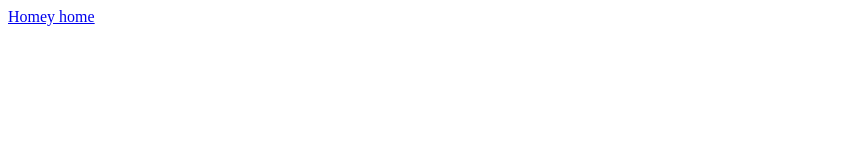
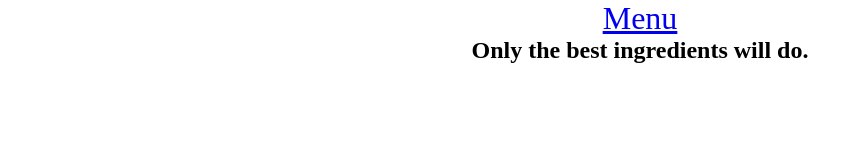
Before and after one commit to Rachelkiff/OkotoksPizza, a plain HTML site: page pages/menu.html in a window 1280 px wide. Shown: the whole page, without its empty margins (0-862 px from the left). Drawn offline with Linux system fonts and the light colour scheme.

Commit message:
Started grid based layout

```diff
--- a/pages/menu.html
+++ b/pages/menu.html
@@ -4,9 +4,23 @@
     <meta charset="UTF-8">
     <meta name="viewport" content="width=device-width, initial-scale=1.0">
     <title>Menu</title>
+    <link rel="stylesheet" href="style.css">
 </head>
-<body>
-    <a href="../index.html">Homey home</a>
+<body id="grid-container">
+    <div id="header">
+        <a href="../index.html">Menu</a>
+        <h1>Only the best ingredients will do.</h1>
+    <div id="menu-header"></div>
+
+  </div>
+   <div id="menu-content">
+       <div id="menu"></div>
+       <div id="menu-photos"></div>
+   </div>
+   <div id="menu-footer">
+       <div></div>
+   </div>
+
 
 </body>
 </html>
--- a/pages/style.css
+++ b/pages/style.css
@@ -1,31 +1,40 @@
-div p {
-    background-color: yellow;
-  }
+* {
+  margin: 0;
+  padding: 0;
+}
 
-  div > a {
-    font-size: medium;
-  }
+#grid-conatiner {
+  display: grid;
+}
 
-  div + p {
-    background-color: rgb(50, 21, 97), 0, 255);
-  }
+#header{
+  width: 100%;
+  height: 10vh;
+  display: grid;
 
-  .Story {
-      font-size: medium;
-  }
 
-  a:link {
-    color: #FF0000;
-  }
+}
 
-  a:visited {
-     font-family: cursive;
-  }
+#menu-header{
+  width: 100%;
+  height: 10vh;
+  display: grid;
+  grid-template-columns: 50% 50%;
 
-  a:hover {
-    color: #FF00FF;
-  }
+}
+a{
+  font-size: xx-large;
+  text-align: center;
 
-  a:active {
-     font-size: small;
-  }
+}
+h1{
+  font-size: x-large;
+  text-align: center;
+}
+
+#menu-content{
+  width: 90%;
+  height: 70vh;
+  display: grid;
+
+}
```
Also changed, not shown: pages/index.html (+2 -1 lines).
